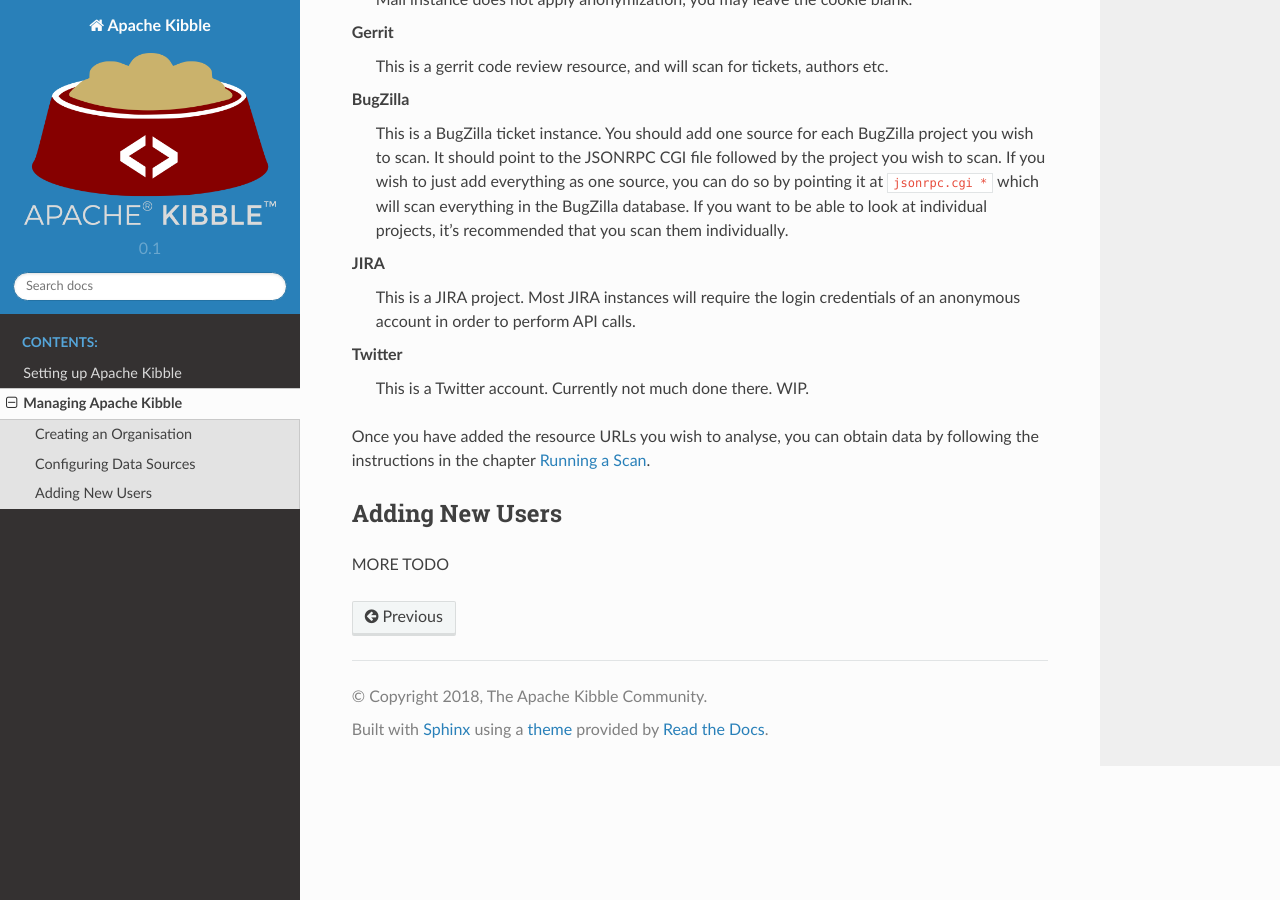
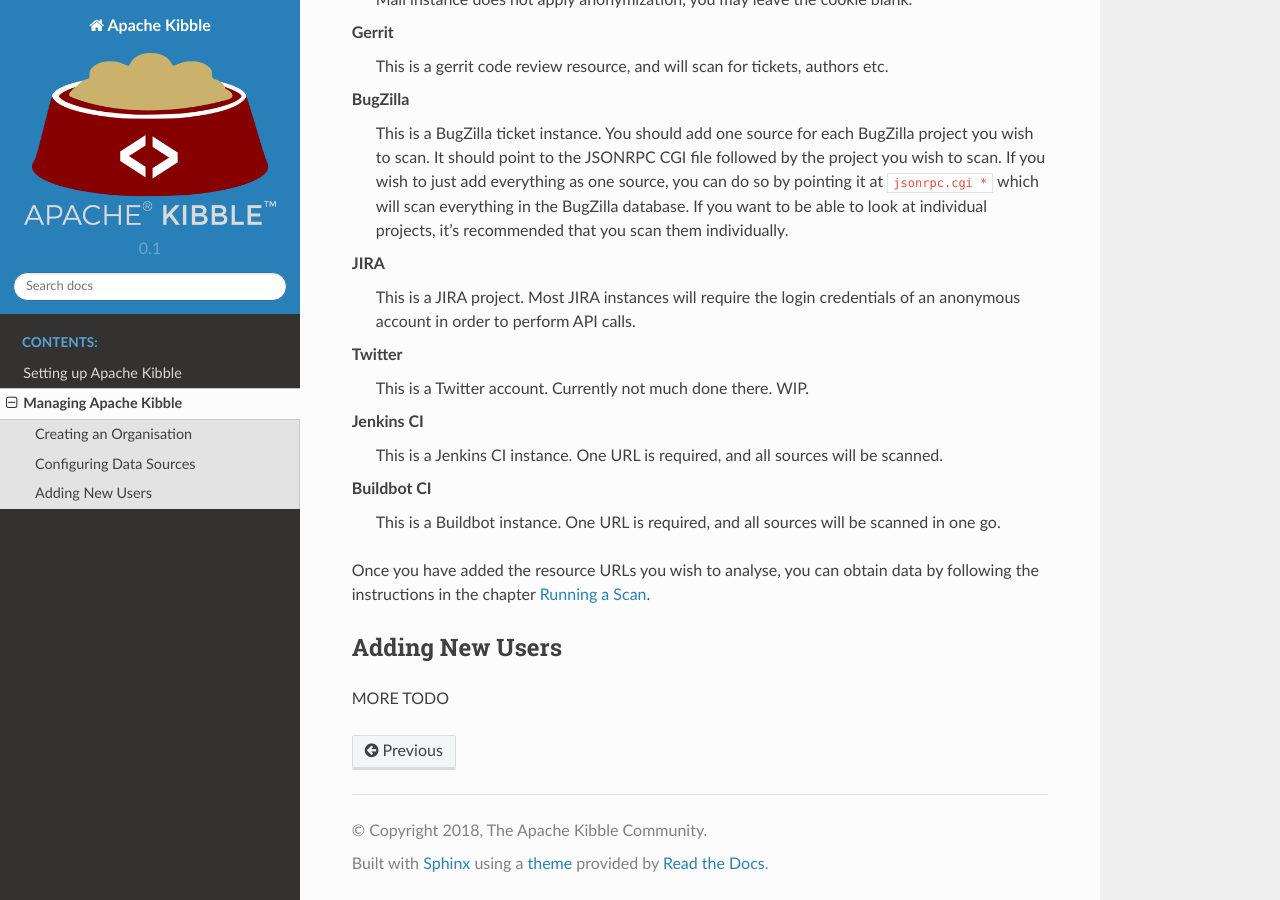
Before and after one commit to apache/kibble-1, a Sphinx documentation site: the page built from docs/source/managing.rst, in a window 1280 px wide and 900 px high, scrolled down 1237 px. Built offline with Sphinx 7.4.7 and the Read the Docs theme 2.0.0, drawn with Linux system fonts in a browser that asks for light colours; formulas are drawn with MathJax 3.

Commit message:
add new source types to docs

```diff
--- a/docs/source/managing.rst
+++ b/docs/source/managing.rst
@@ -90,6 +90,13 @@
 Twitter
    This is a Twitter account. Currently not much done there. WIP.
 
+Jenkins CI
+   This is a Jenkins CI instance. One URL is required, and all sources
+   will be scanned.
+
+Buildbot CI
+   This is a Buildbot instance. One URL is required, and all sources
+   will be scanned in one go.
 
 Once you have added the resource URLs you wish to analyse, you
 can obtain data by following the instructions in the chapter
```
